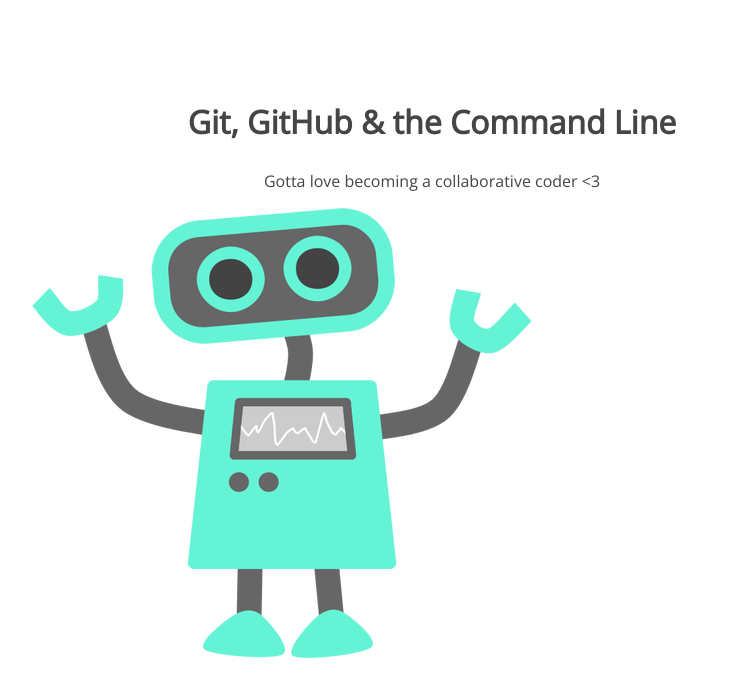
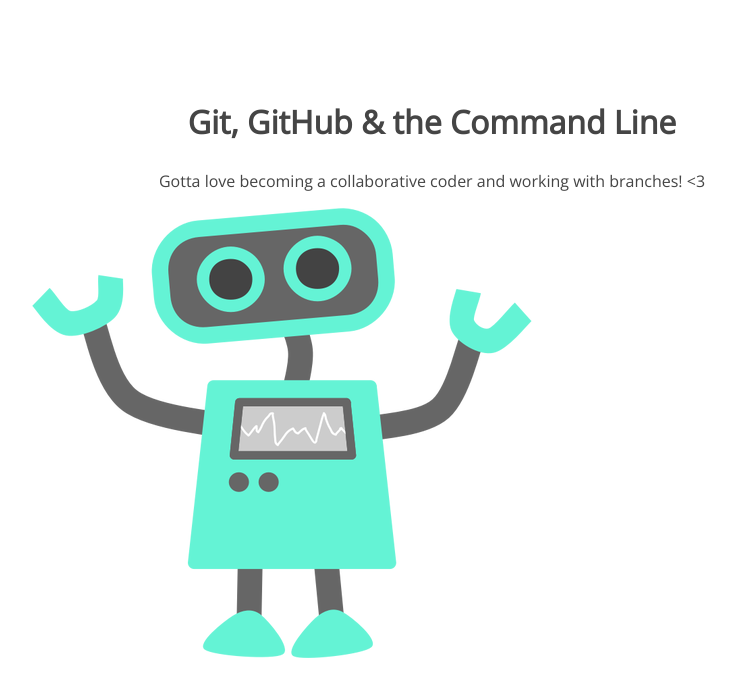
Before and after one commit to PurnimaTronson/105-project-master, a plain HTML site: page index.html in a window 1280 px wide. Shown: the whole page, without its empty margins (208-944 px from the left). Drawn offline with nearby package versions, Linux system fonts and the light colour scheme.

Commit message:
Commiting Experiments

```diff
--- a/index.html
+++ b/index.html
@@ -9,7 +9,7 @@
 <body>
 	<section>
 		<h1>Git, GitHub & the Command Line</h1>
-		<p>Gotta love becoming a collaborative coder <3</p>
+		<p>Gotta love becoming a collaborative coder and working with branches! <3</p>
 		<img src="img/happy-blue-robot.png">
 	</section>
 </body>
```
